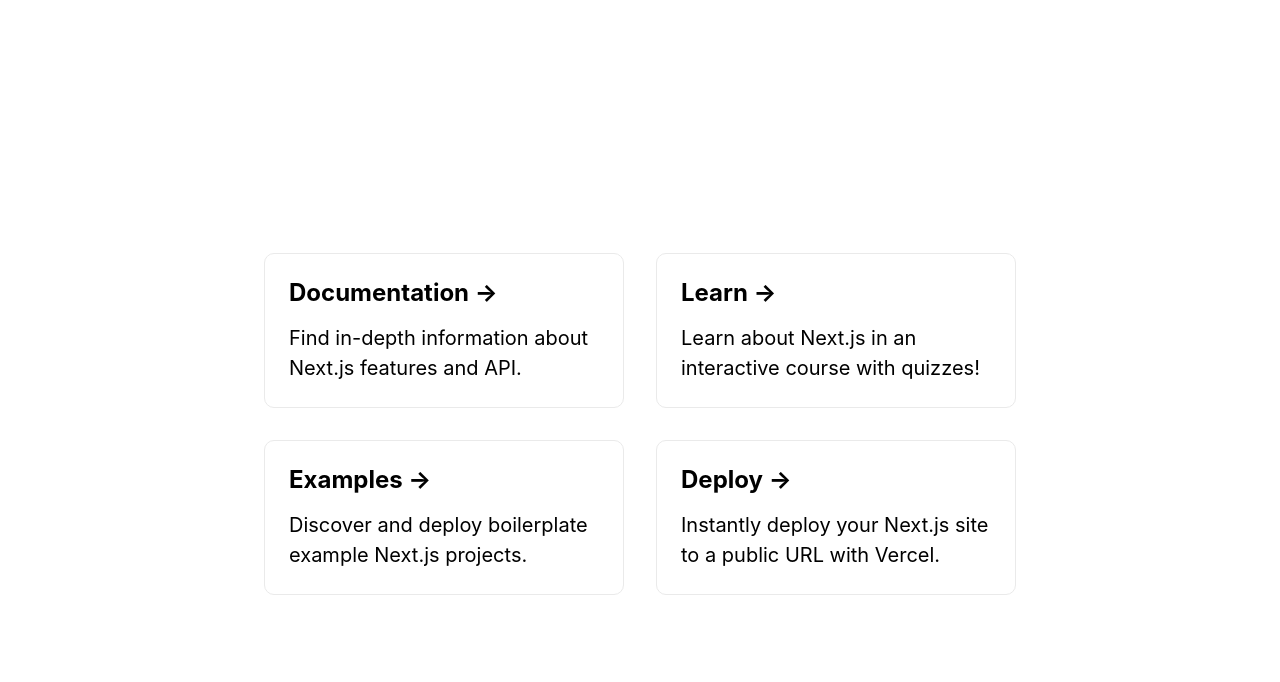
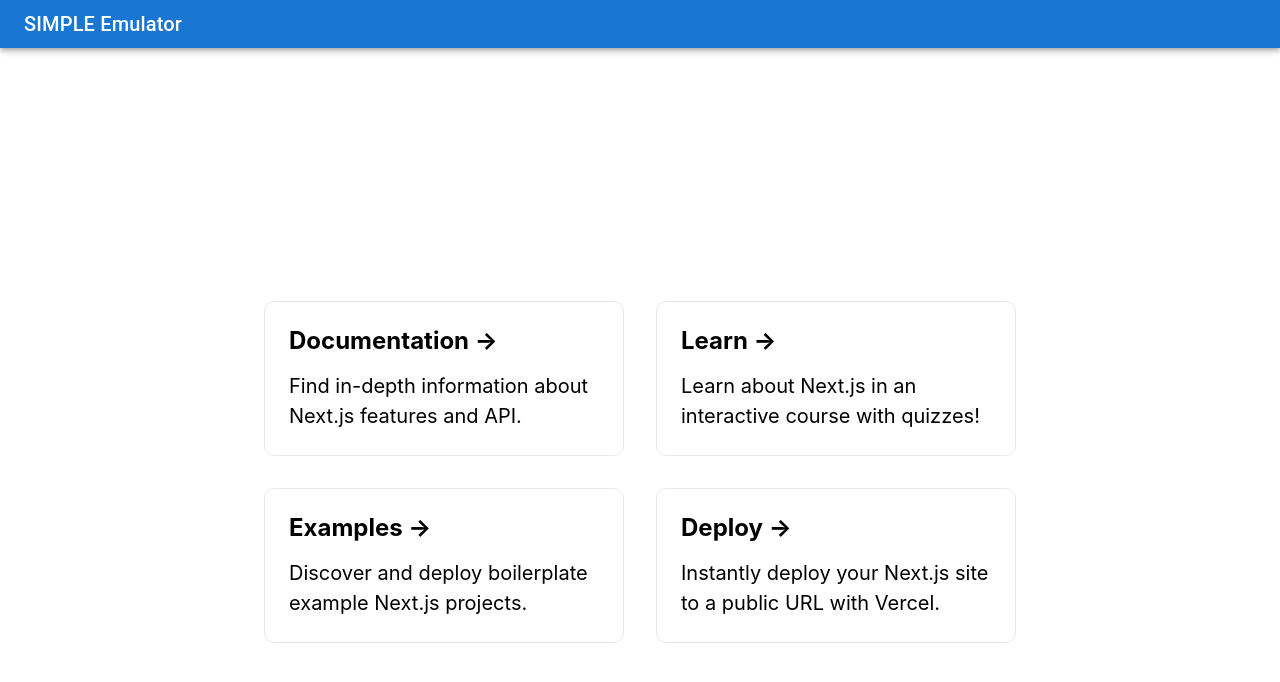
Before and after one commit to ny-a/simple-cpu-emulator, a Next.js app: page / in a window 1280 px wide. Shown: the top 682 px of the page. Built offline with nearby package versions, Linux system fonts and the light colour scheme.

Commit message:
Add AppBar

```diff
--- a/pages/_app.tsx
+++ b/pages/_app.tsx
@@ -1,7 +1,18 @@
 import '../styles/globals.css'
 import type { AppProps } from 'next/app'
+import { AppBar, Toolbar, Typography } from '@mui/material'
 
 function MyApp({ Component, pageProps }: AppProps) {
-  return <Component {...pageProps} />
+  return (<div>
+    <AppBar position="static">
+      <Toolbar variant="dense">
+        <Typography variant="h6" color="inherit" component="div">
+          SIMPLE Emulator
+        </Typography>
+      </Toolbar>
+    </AppBar>
+    <Component {...pageProps} />
+  </div>
+  )
 }
 export default MyApp
```
